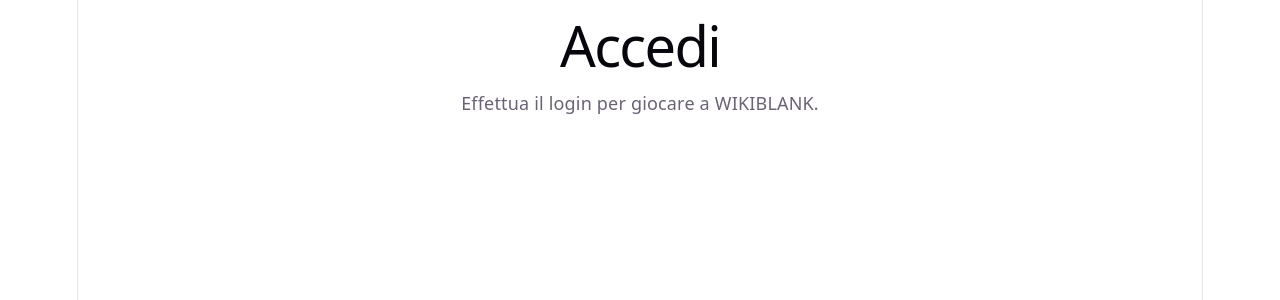
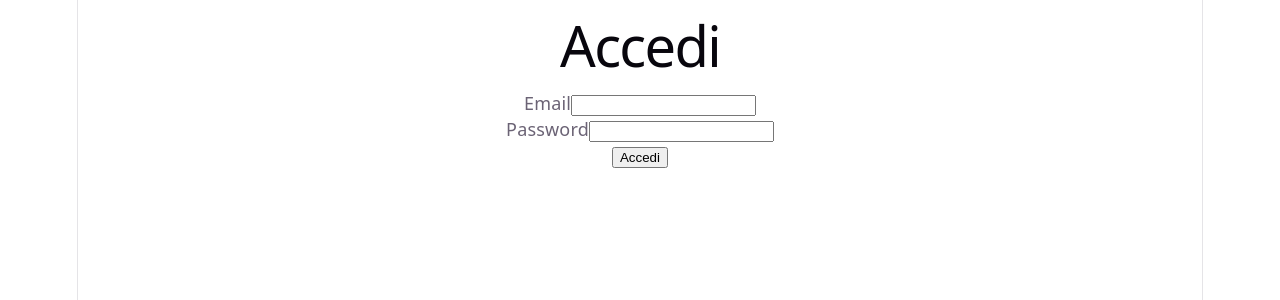
Before and after one commit to RobertaBenedux24/WIKIBLANK, a React app in the folder frontend/: page /login in a window 1280 px wide. Shown: the top 300 px of the page. Built offline with nearby package versions, Linux system fonts and the light colour scheme; the HTML template or start-up script is replaced by a standard one.

Commit message:
login dal frontend

```diff
--- a/frontend/src/pages/Login.jsx
+++ b/frontend/src/pages/Login.jsx
@@ -1,8 +1,87 @@
+import { useState } from "react";
+import { useNavigate } from "react-router-dom";
+
+import api from "../services/api";
+
 function Login() {
+    const [email, setEmail] = useState("");
+    const [password, setPassword] = useState("");
+
+    const [error, setError] = useState("");
+
+    const navigate = useNavigate();
+
+    const handleSubmit = async (event) => {
+        event.preventDefault();
+
+        setError("");
+
+        try {
+            const response = await api.post("/login", {
+                email,
+                password
+            });
+
+            const token = response.data.token;
+
+            localStorage.setItem("token", token);
+
+            localStorage.setItem(
+                "user",
+                JSON.stringify(response.data.user)
+            );
+
+            navigate("/");
+
+        } catch (error) {
+            setError(
+                error.response?.data?.message ||
+                "Errore durante il login"
+            );
+        }
+    };
+
     return (
         <div>
             <h1>Accedi</h1>
-            <p>Effettua il login per giocare a WIKIBLANK.</p>
+
+            <form onSubmit={handleSubmit}>
+
+                <div>
+                    <label>Email</label>
+
+                    <input
+                        type="email"
+                        value={email}
+                        onChange={(event) =>
+                            setEmail(event.target.value)
+                        }
+                        required
+                    />
+                </div>
+
+                <div>
+                    <label>Password</label>
+
+                    <input
+                        type="password"
+                        value={password}
+                        onChange={(event) =>
+                            setPassword(event.target.value)
+                        }
+                        required
+                    />
+                </div>
+
+                <button type="submit">
+                    Accedi
+                </button>
+
+            </form>
+
+            {error && (
+                <p>{error}</p>
+            )}
         </div>
     );
 }
--- a/frontend/src/services/api.js
+++ b/frontend/src/services/api.js
@@ -4,4 +4,14 @@
     baseURL: "http://localhost:3000/api"
 });
 
+api.interceptors.request.use((config) => {
+    const token = localStorage.getItem("token");
+
+    if (token) {
+        config.headers.Authorization = `Bearer ${token}`;
+    }
+
+    return config;
+});
+
 export default api;
```
